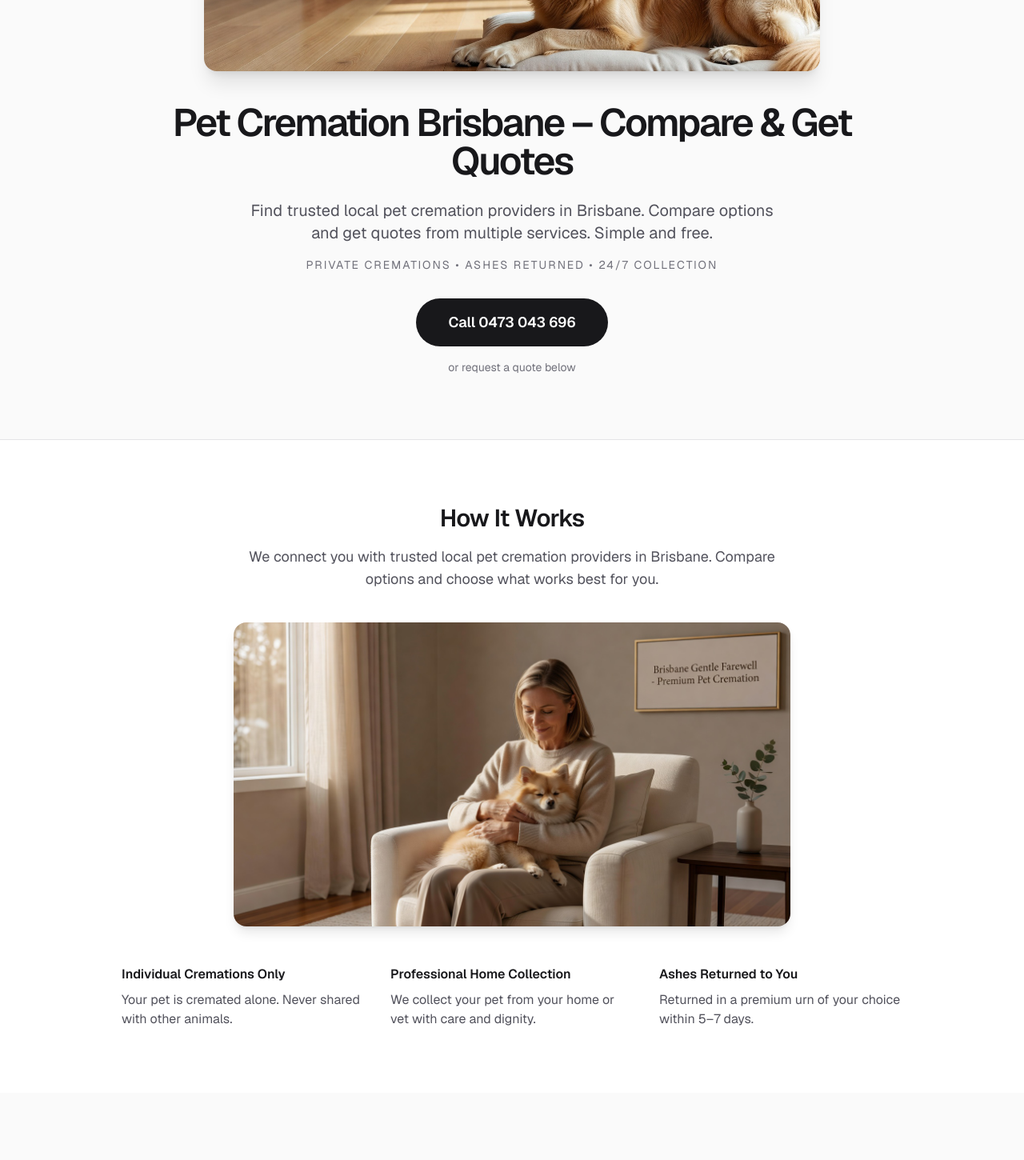
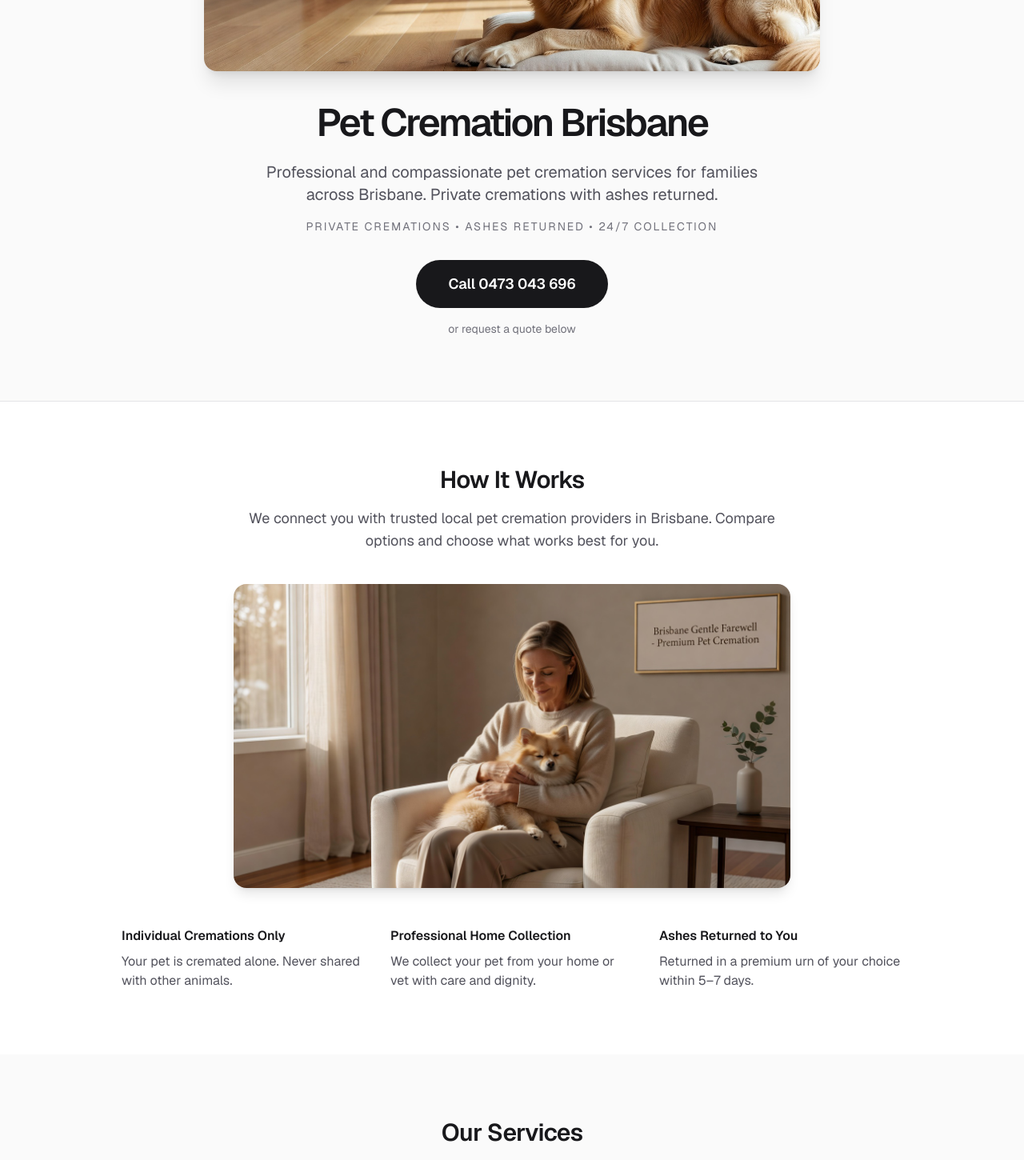
Before and after one commit to edwardted90/brisbanepetcremation, a Next.js app: page / in a window 1280 px wide. Shown: the part 480-1930 px from the top of the page at 80% size. Built offline with nearby package versions, Linux system fonts and the light colour scheme.

Commit message:
seo: make site more generic as per business model

```diff
--- a/app/page.tsx
+++ b/app/page.tsx
@@ -22,10 +22,10 @@ export default function BrisbanePetCremation() {
           <img src="/hero.jpg" alt="Peaceful pet cremation moment" className="mx-auto mb-10 rounded-2xl shadow-xl max-h-[420px] object-cover" />
 
           <h1 className="text-5xl font-semibold tracking-tighter">
-            Pet Cremation Brisbane – Compare & Get Quotes
+            Pet Cremation Brisbane
           </h1>
           <p className="mx-auto mt-6 max-w-2xl text-xl text-zinc-600">
-            Find trusted local pet cremation providers in Brisbane. Compare options and get quotes from multiple services. Simple and free.
+            Professional and compassionate pet cremation services for families across Brisbane. Private cremations with ashes returned.
           </p>
           <p className="mt-4 text-sm tracking-[2px] text-zinc-500">PRIVATE CREMATIONS • ASHES RETURNED • 24/7 COLLECTION</p>
 
@@ -70,7 +70,7 @@ export default function BrisbanePetCremation() {
       {/* Services */}
       <section className="bg-zinc-50 py-20">
         <div className="mx-auto max-w-5xl px-6">
-          <h2 className="text-center text-3xl font-semibold tracking-tight">Pet Cremation Options in Brisbane</h2>
+          <h2 className="text-center text-3xl font-semibold tracking-tight">Our Services</h2>
 
           <div className="mt-12 grid gap-8 md:grid-cols-2">
             <div className="rounded-2xl border border-zinc-200 bg-white p-8">
@@ -117,8 +117,8 @@ export default function BrisbanePetCremation() {
       <section id="quote" className="border-t border-zinc-200 bg-white py-16">
         <div className="mx-auto max-w-xl px-6">
           <div className="text-center">
-            <h2 className="text-3xl font-semibold tracking-tight">Get Your Free Quote</h2>
-            <p className="mt-3 text-zinc-600">Fill out the form and we'll connect you with trusted local providers.</p>
+            <h2 className="text-3xl font-semibold tracking-tight">Request a Quote</h2>
+            <p className="mt-3 text-zinc-600">Get in touch to arrange a caring and respectful service for your pet.</p>
           </div>
 
           <form className="mt-10 space-y-4">
```
